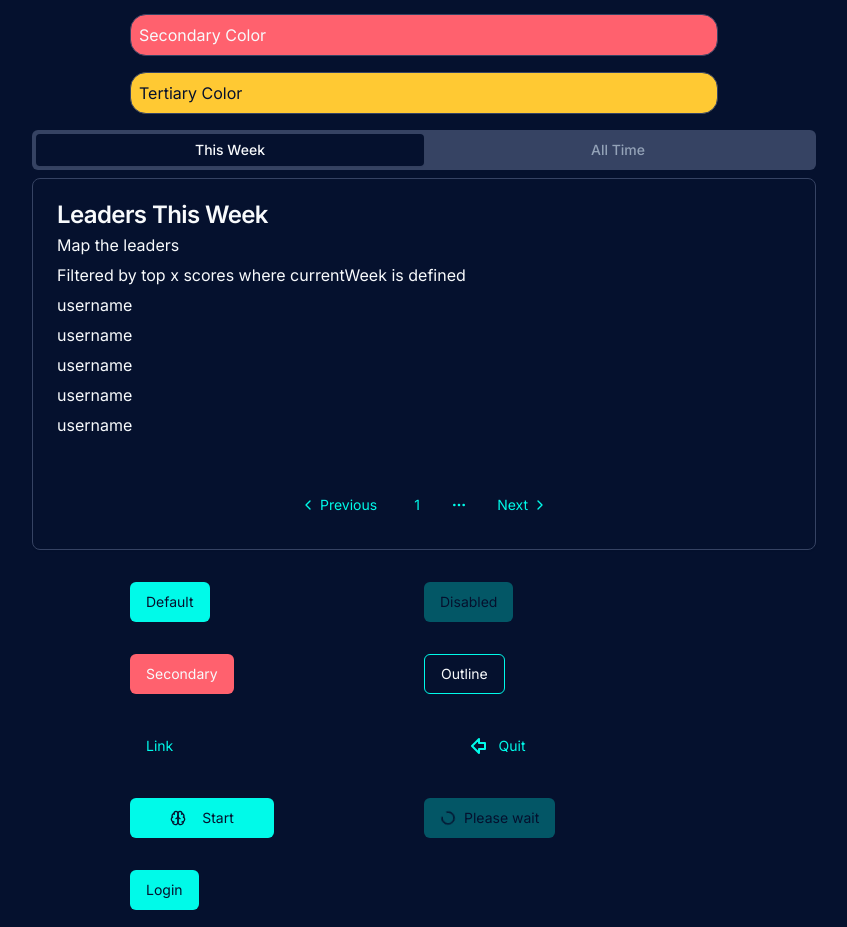
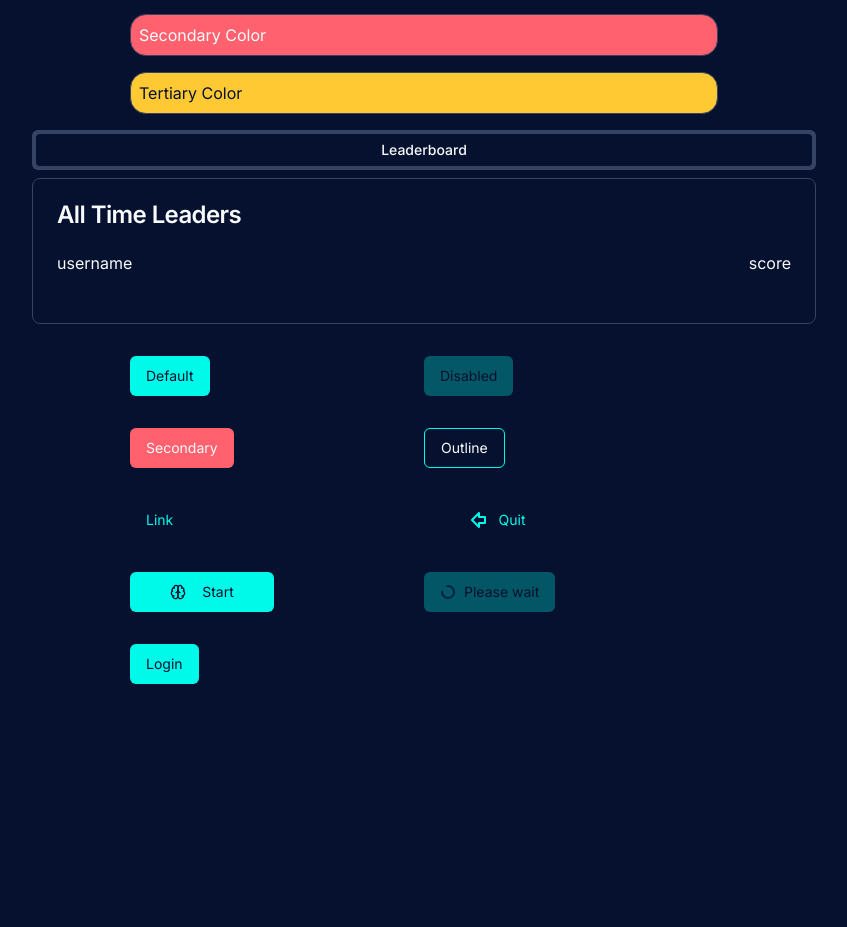
Before and after one commit to jwbw29/logo-trivia, a Next.js app: page /themes in a window 1280 px wide. Shown: the part 784-1711 px from the top of the page, without its empty margins (216-1063 px from the left). After the commit the page ends 1492 px from the top, so only its background shows below. Built offline with nearby package versions, Linux system fonts and the light colour scheme.

Commit message:
rearranged some ui on results page

```diff
--- a/app/play/results/page.tsx
+++ b/app/play/results/page.tsx
@@ -1,7 +1,7 @@
 "use client";
 
 import { useState } from "react";
-import { LeaderboardTabs } from "@/components/LeaderboardTabs";
+import { Leaderboard } from "@/components/Leaderboard";
 import { HomeNav } from "@/components/Nav";
 import { createClient } from "@/utils/supabase/client";
 // import Username from "@/components/Username";
@@ -37,26 +37,27 @@ export default function Results() {
   let attempts = 28; // TODO fetch this from game session
   let percent = correct / attempts;
   let percentString = (percent * 100).toFixed(2) + "%";
-  let message = "";
+  let message = "Your Score:";
 
   // Message based on score
-  switch (true) {
-    case percent >= 0 && percent <= 0.1:
-      message = "Uh...";
-      break;
-    case percent >= 0.2 && percent <= 0.4:
-      message = "Try again, maybe?";
-      break;
-    case percent >= 0.5 && percent <= 0.7:
-      message = "Not bad!";
-      break;
-    case percent >= 0.8 && percent <= 1:
-      message = "Nice!";
-      break;
-    default:
-      message = "Invalid score";
-      break;
-  }
+  // Remove this until I figure out for sure which score I want to display
+  // switch (true) {
+  //   case percent >= 0 && percent <= 0.1:
+  //     message = "Uh...";
+  //     break;
+  //   case percent >= 0.2 && percent <= 0.4:
+  //     message = "Try again, maybe?";
+  //     break;
+  //   case percent >= 0.5 && percent <= 0.7:
+  //     message = "Not bad!";
+  //     break;
+  //   case percent >= 0.8 && percent <= 1:
+  //     message = "Nice!";
+  //     break;
+  //   default:
+  //     message = "Invalid score";
+  //     break;
+  // }
 
   // Define the form.
   const form = useForm<z.infer<typeof formSchema>>({
@@ -99,7 +100,9 @@ export default function Results() {
     }
   };
 
-  return (
+  return loading ? (
+    <p>Loading...</p>
+  ) : (
     <main className="flex flex-col min-h-screen ">
       <nav className="flex justify-end p-4">
         <HomeNav />
@@ -107,17 +110,15 @@ export default function Results() {
       </nav>
       <div className="flex flex-col justify-center items-center gap-4 p-4">
         <div aria-label="result message">
-          <h1 className="text-6xl font-caveat text-primary">{message}</h1>
+          <h1 className="text-5xl font-orbitron">{message}</h1>
         </div>
         <div
           aria-label="result score"
           className="flex flex-col items-center justify-center "
         >
           {" "}
-          <h1 className="text-4xl md:text-6xl font-caveat ">
-            {correct} / {attempts}{" "}
-          </h1>
-          <h1 className="text-8xl font-caveat ">{percentString} </h1>
+          <h1 className="text-9xl font-caveat text-primary">{correct}</h1>
+          <h1 className="text-3xl md:text-5xl font-caveat ">{percentString}</h1>
         </div>
       </div>
       <div className="flex flex-col self-center justify-center items-center my-4 w-5/6 gap-8">
@@ -169,7 +170,7 @@ export default function Results() {
             </form>
           </Form>
         )}{" "}
-        <LeaderboardTabs />
+        <Leaderboard />
       </div>
     </main>
   );
--- a/app/themes/page.tsx
+++ b/app/themes/page.tsx
@@ -20,7 +20,7 @@ import {
   ButtonWithIcon,
 } from "@/components/Buttons";
 import { Button } from "@/components/ui/button";
-import { LeaderboardTabs } from "@/components/LeaderboardTabs";
+import { Leaderboard } from "@/components/Leaderboard";
 import { HomeNav, ProfileNav } from "@/components/Nav";
 import Username from "@/components/Username";
 
@@ -109,7 +109,7 @@ export default function Themes() {
         Tertiary Color
       </div>
       {/* //// Tabs */}
-      <LeaderboardTabs />
+      <Leaderboard />
       {/* //// Buttons */}
       <div className="w-3/4 grid grid-cols-2">
         <div className="my-4">
--- /dev/null
+++ b/components/Leaderboard.tsx
@@ -0,0 +1,70 @@
+"use client";
+
+import { Tabs, TabsList, TabsTrigger, TabsContent } from "@/components/ui/tabs";
+import {
+  Card,
+  CardContent,
+  CardFooter,
+  CardHeader,
+  CardTitle,
+} from "@/components/ui/card";
+import {
+  Pagination,
+  PaginationContent,
+  PaginationEllipsis,
+  PaginationItem,
+  PaginationLink,
+  PaginationNext,
+  PaginationPrevious,
+} from "@/components/ui/pagination";
+
+// [ ] I think this is where I wanna fetch the leaderboard data
+
+import React from "react";
+
+export const Leaderboard = () => {
+  return (
+    <Tabs defaultValue="all-time" className="w-full" aria-label="leaderboard">
+      <TabsList className="grid grid-cols-2 bg-muted">
+        <TabsTrigger value="all-time" className=" col-span-2 ">
+          Leaderboard
+        </TabsTrigger>
+      </TabsList>
+      <TabsContent value="all-time">
+        <Card>
+          <CardHeader>
+            <CardTitle>All Time Leaders</CardTitle>
+          </CardHeader>
+          <CardContent className="space-y-2">
+            <div className="flex justify-between">
+              <p>username</p>
+              <p>score</p>{" "}
+              {/*[ ] this should be most correct, not percentage */}
+            </div>
+          </CardContent>
+          <CardFooter>
+            {" "}
+            {/* //// Pagination */}
+            {/* [ ] Build some logic that only shows pagination if number of displayed users meets the threshold */}
+            {/* <Pagination>
+              <PaginationContent>
+                <PaginationItem>
+                  <PaginationPrevious href="#" />
+                </PaginationItem>
+                <PaginationItem>
+                  <PaginationLink href="#">1</PaginationLink>
+                </PaginationItem>
+                <PaginationItem>
+                  <PaginationEllipsis />
+                </PaginationItem>
+                <PaginationItem>
+                  <PaginationNext href="#" />
+                </PaginationItem>
+              </PaginationContent>
+            </Pagination> */}
+          </CardFooter>
+        </Card>
+      </TabsContent>
+    </Tabs>
+  );
+};
--- a/components/LeaderboardTabs.tsx
+++ /dev/null
@@ -1,101 +0,0 @@
-"use client";
-
-import { Tabs, TabsList, TabsTrigger, TabsContent } from "@/components/ui/tabs";
-import {
-  Card,
-  CardContent,
-  CardFooter,
-  CardHeader,
-  CardTitle,
-} from "@/components/ui/card";
-import {
-  Pagination,
-  PaginationContent,
-  PaginationEllipsis,
-  PaginationItem,
-  PaginationLink,
-  PaginationNext,
-  PaginationPrevious,
-} from "@/components/ui/pagination";
-
-import React from "react";
-
-export const LeaderboardTabs = () => {
-  return (
-    <Tabs defaultValue="this-week" className="w-full" aria-label="leaderboard">
-      <TabsList className="grid w-full grid-cols-2 bg-muted">
-        <TabsTrigger value="this-week">This Week</TabsTrigger>
-        <TabsTrigger value="all-time">All Time</TabsTrigger>
-      </TabsList>
-      <TabsContent value="this-week">
-        <Card>
-          <CardHeader>
-            <CardTitle>Leaders This Week</CardTitle>
-            <div>Map the leaders</div>
-            <div>Filtered by top x scores where currentWeek is defined</div>
-            <div>username</div>
-            <div>username</div>
-            <div>username</div>
-            <div>username</div>
-            <div>username</div>
-          </CardHeader>
-          <CardContent className="space-y-2"></CardContent>
-          <CardFooter>
-            {/* //// Pagination */}
-            <Pagination>
-              <PaginationContent>
-                <PaginationItem>
-                  <PaginationPrevious href="#" />
-                </PaginationItem>
-                <PaginationItem>
-                  <PaginationLink href="#">1</PaginationLink>
-                </PaginationItem>
-                <PaginationItem>
-                  <PaginationEllipsis />
-                </PaginationItem>
-                <PaginationItem>
-                  <PaginationNext href="#" />
-                </PaginationItem>
-              </PaginationContent>
-            </Pagination>
-          </CardFooter>
-        </Card>
-      </TabsContent>
-      <TabsContent value="all-time">
-        <Card>
-          <CardHeader>
-            <CardTitle>All Time Leaders</CardTitle>
-            <div>Map the leaders</div>
-            <div>of all time</div>
-            <div>username</div>
-            <div>username</div>
-            <div>username</div>
-            <div>username</div>
-            <div>username</div>
-          </CardHeader>
-          <CardContent className="space-y-2"></CardContent>
-          <CardFooter>
-            {" "}
-            {/* //// Pagination */}
-            <Pagination>
-              <PaginationContent>
-                <PaginationItem>
-                  <PaginationPrevious href="#" />
-                </PaginationItem>
-                <PaginationItem>
-                  <PaginationLink href="#">1</PaginationLink>
-                </PaginationItem>
-                <PaginationItem>
-                  <PaginationEllipsis />
-                </PaginationItem>
-                <PaginationItem>
-                  <PaginationNext href="#" />
-                </PaginationItem>
-              </PaginationContent>
-            </Pagination>
-          </CardFooter>
-        </Card>
-      </TabsContent>
-    </Tabs>
-  );
-};
```
